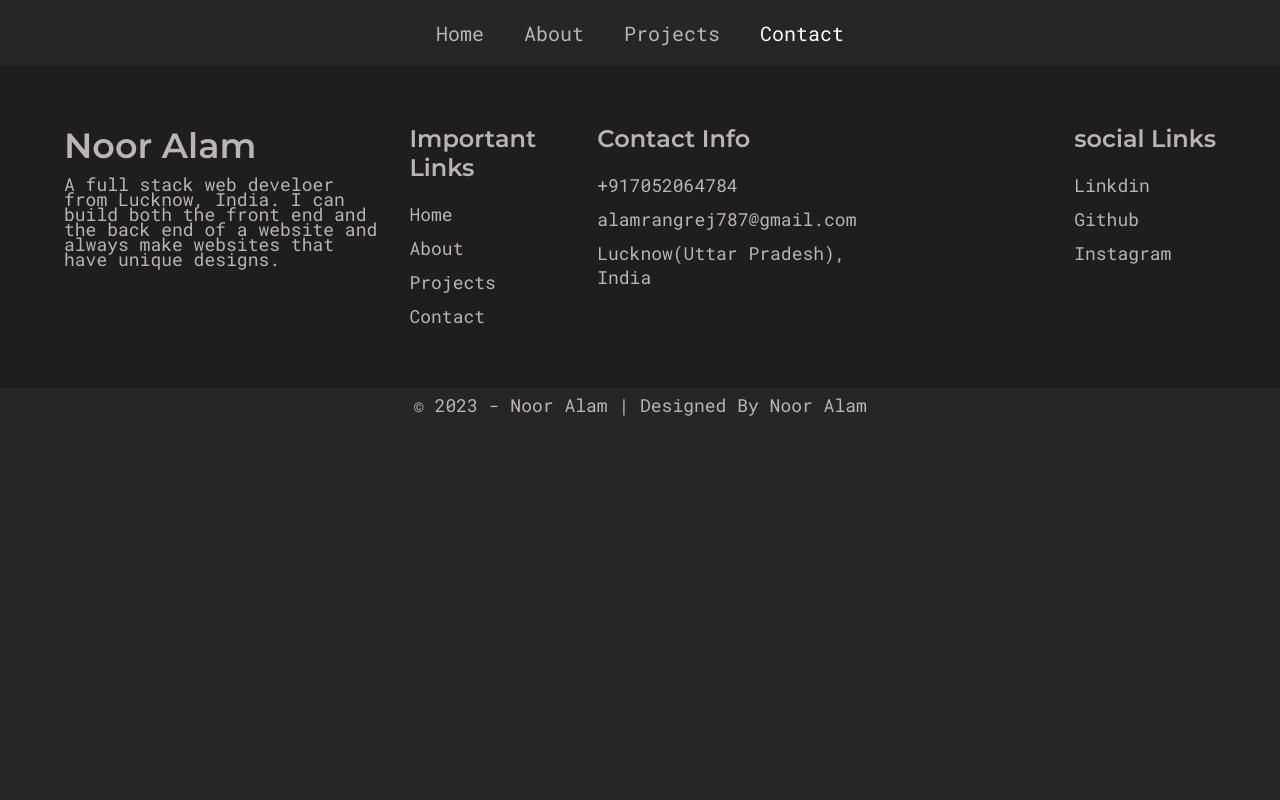
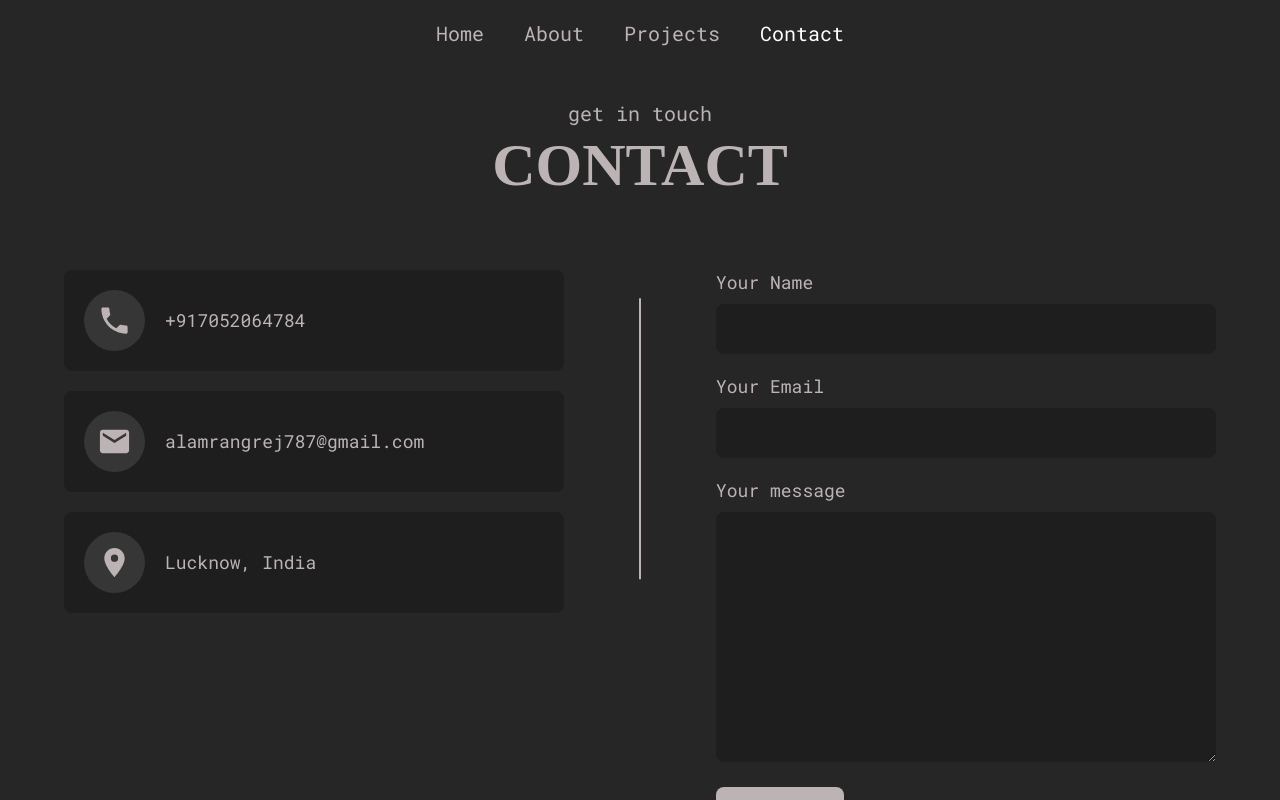
Before and after one commit to NoorAlamSabbagh/MyPortofolio, a React (Create React App) app: page /contact in a window 1280 px wide. Shown: the top 800 px of the page. Built offline with nearby package versions, Linux system fonts and the light colour scheme; the HTML template or start-up script is replaced by a standard one; a web font is replaced by a local one.

Commit message:
contact form

```diff
--- /dev/null
+++ b/src/components/ContactForm.js
@@ -0,0 +1,89 @@
+import React, { useState } from 'react';
+import styled from 'styled-components';
+
+const FormStyle = styled.form`
+  width: 100%;
+  .form-group {
+    width: 100%;
+    margin-bottom: 2rem;
+  }
+  label {
+    font-size: 1.8rem;
+  }
+  input,
+  textarea {
+    width: 100%;
+    font-size: 2rem;
+    padding: 1.2rem;
+    color: var(--gray-1);
+    background-color: var(--deep-dark);
+    outline: none;
+    border: none;
+    border-radius: 8px;
+    margin-top: 1rem;
+  }
+  textarea {
+    min-height: 250px;
+    resize: vertical;
+  }
+  button[type='submit'] {
+    background-color: var(--gray-1);
+    color: var(--black);
+    font-size: 2rem;
+    display: inline-block;
+    outline: none;
+    border: none;
+    padding: 1rem 4rem;
+    border-radius: 8px;
+    cursor: pointer;
+  }
+`;
+
+export default function ContactForm() {
+  const [name, setName] = useState('');
+  const [email, setEmail] = useState('');
+  const [message, setMessage] = useState('');
+  return (
+    <>
+      <FormStyle>
+        <div className="form-group">
+          <label htmlFor="name">
+            Your Name
+            <input
+              type="text"
+              id="name"
+              name="name"
+              value={name}
+              onChange={(e) => setName(e.target.value)}
+            />
+          </label>
+        </div>
+        <div className="form-group">
+          <label htmlFor="email">
+            Your Email
+            <input
+              type="email"
+              id="email"
+              name="email"
+              value={email}
+              onChange={(e) => setEmail(e.target.value)}
+            />
+          </label>
+        </div>
+        <div className="form-group">
+          <label htmlFor="message">
+            Your message
+            <textarea
+              type="text"
+              id="message"
+              name="message"
+              value={message}
+              onChange={(e) => setMessage(e.target.value)}
+            />
+          </label>
+        </div>
+        <button type="submit">Send</button>
+      </FormStyle>
+    </>
+  );
+}
--- /dev/null
+++ b/src/components/ContactInfoItem.js
@@ -0,0 +1,40 @@
+import React from 'react';
+import { MdPlace } from 'react-icons/md';
+import styled from 'styled-components';
+import PText from './PText';
+
+const ItemStyles = styled.div`
+  padding: 2rem;
+  background-color: var(--deep-dark);
+  display: flex;
+  align-items: center;
+  gap: 2rem;
+  border-radius: 8px;
+  margin-bottom: 2rem;
+  .icon {
+    color: var(--white);
+    background-color: var(--gray-2);
+    padding: 1.3rem;
+    display: flex;
+    align-items: center;
+    justify-content: center;
+    border-radius: 50%;
+  }
+  svg {
+    width: 3.5rem;
+  }
+`;
+
+export default function ContactInfoItem({
+  icon = <MdPlace />,
+  text = 'I need text ',
+}) {
+  return (
+    <ItemStyles>
+      <div className="icon">{icon}</div>
+      <div className="info">
+        <PText>{text}</PText>
+      </div>
+    </ItemStyles>
+  );
+}
--- /dev/null
+++ b/src/components/ContactSection.js
@@ -0,0 +1,75 @@
+import React from 'react';
+import styled from 'styled-components';
+import { MdEmail, MdLocalPhone } from 'react-icons/md';
+import ContactForm from './ContactForm';
+import ContactInfoItem from './ContactInfoItem';
+import SectionTitle from './SectionTitle';
+
+const ContactSectionStyle = styled.div`
+  padding: 10rem 0;
+  .contactSection__wrapper {
+    display: flex;
+    gap: 5rem;
+    margin-top: 7rem;
+    justify-content: space-between;
+    position: relative;
+  }
+  .contactSection__wrapper::after {
+    position: absolute;
+    content: '';
+    width: 2px;
+    height: 50%;
+    background-color: var(--gray-1);
+    left: 50%;
+    top: 30%;
+    transform: translate(-50%, -50%);
+  }
+  .left {
+    width: 100%;
+    max-width: 500px;
+  }
+  .right {
+    max-width: 500px;
+    width: 100%;
+    border-radius: 12px;
+    /* padding-left: 3rem; */
+  }
+  @media only screen and (max-width: 768px) {
+    .contactSection__wrapper {
+      flex-direction: column;
+    }
+    .contactSection__wrapper::after {
+      display: none;
+    }
+    .left,
+    .right {
+      max-width: 100%;
+    }
+    .right {
+      padding: 4rem 2rem 2rem 2rem;
+    }
+  }
+`;
+
+export default function ContactSection() {
+  return (
+    <ContactSectionStyle>
+      <div className="container">
+        <SectionTitle heading="contact" subheading="get in touch" />
+        <div className="contactSection__wrapper">
+          <div className="left">
+            <ContactInfoItem icon={<MdLocalPhone />} text="+917052064784" />
+            <ContactInfoItem
+              icon={<MdEmail />}
+              text="alamrangrej787@gmail.com"
+            />
+            <ContactInfoItem text="Lucknow, India" />
+          </div>
+          <div className="right">
+            <ContactForm />
+          </div>
+        </div>
+      </div>
+    </ContactSectionStyle>
+  );
+}
--- a/src/pages/Contact.js
+++ b/src/pages/Contact.js
@@ -1,9 +1,12 @@
 import React from 'react';
+import ContactSection from '../components/ContactSection';
+// import Map from '../components/Map';
 
 export default function Contact() {
   return (
-    <div>
-      <h1>This is contact page</h1>
-    </div>
+    <>
+      <ContactSection />
+      {/* <Map /> */}
+    </>
   );
 }
```
